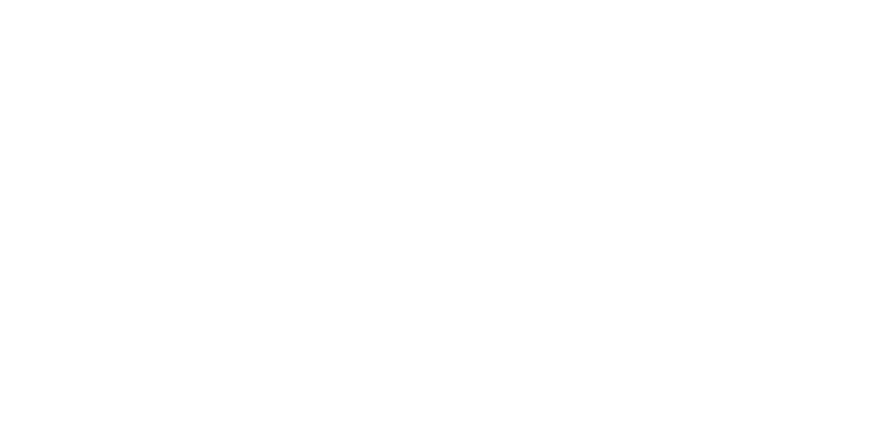
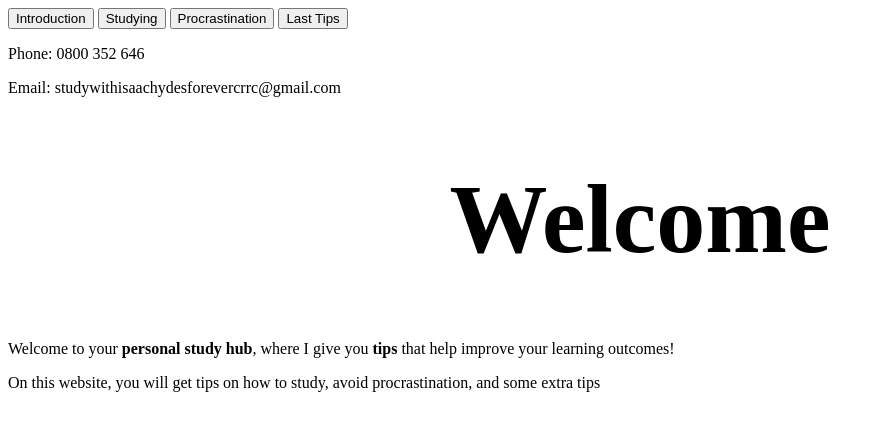
Before and after one commit to Daniel93411/first, a website: page index.html in a window 1280 px wide. Shown: the whole page, without its empty margins (0-883 px from the left). Drawn offline with Linux system fonts and the light colour scheme; a web font is replaced by a local one.

Commit message:
Added some content Menu bar etc will be added soon

```diff
--- a/index.html
+++ b/index.html
@@ -2,5 +2,28 @@
 <html>
     <head>
         <meta charset="UTF-8">
+        <title>Study Hub</title>
+        <link href="https://fonts.googleapis.com/css2?family=Roboto&display=swap" rel="stylesheet">
+        <link rel="stylesheet" href="main.css">
     </head>
+    <body>
+        <div class="sidebar">
+            <button onclick="showSection('Introduction')">Introduction</button>
+            <button onclick="showSection('Studying')">Studying</button>
+            <button onclick="showSection('Procrastination')">Procrastination</button>
+            <button onclick="showSection('Last Tips')">Last Tips</button>
+            <div class="contact">
+                <p>Phone: 0800 352 646</p>
+                <p>Email: studywithisaachydesforevercrrc@gmail.com</p>
+            </div>
+        </div>
+
+        <div class="content">
+            <div id="Introduction" class="section active">
+                <h1>Welcome</h1>
+                <p>Welcome to your <strong>personal study hub</strong>, where I give you <strong>tips</strong> that help improve your learning outcomes!</p>
+                <p>On this website, you will get tips on how to study, avoid procrastination, and some extra tips </p>
+            </div>
+        </div>
+    </body>
 </html>
```
